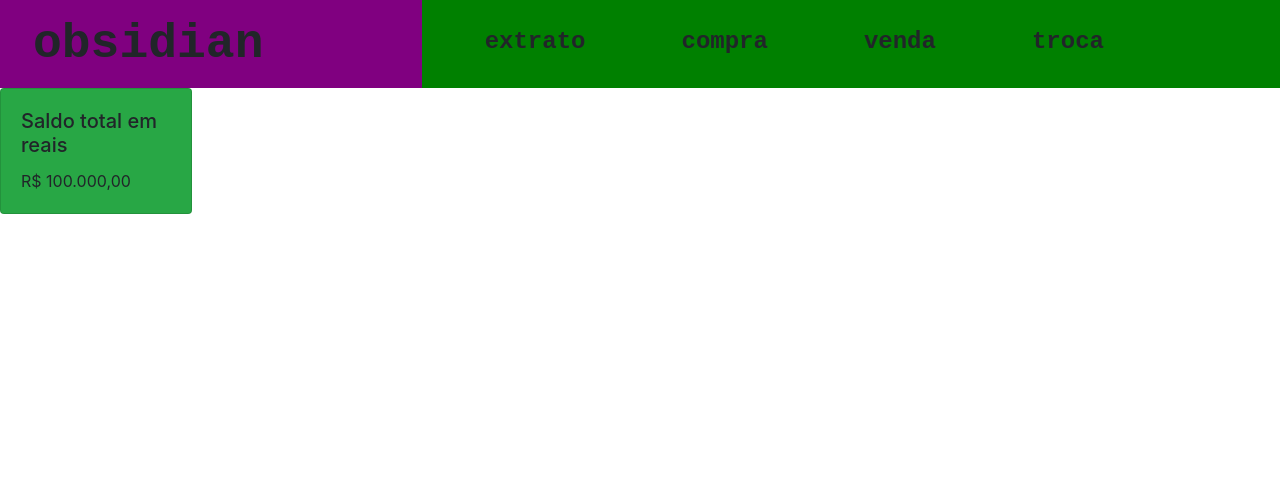
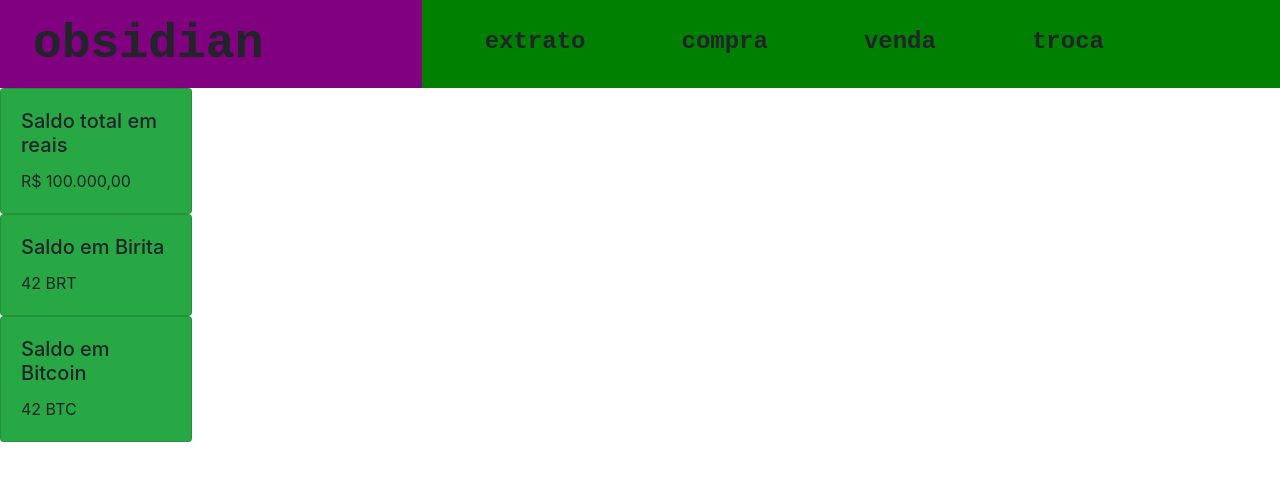
Before and after one commit to marjorinec/obsidian, a React (Create React App) app: page / in a window 1280 px wide. Shown: the top 480 px of the page. Built offline with nearby package versions, Linux system fonts and the light colour scheme.

Commit message:
feat: add criptobalance component

```diff
--- a/src/App.js
+++ b/src/App.js
@@ -2,12 +2,15 @@ import React from 'react'
 import './App.css'
 import Header from './Header'
 import Balance from './Balance'
+import Criptobalance from './Criptobalance';
 
 function App() {
   return (
     <div className="app">
       <Header/>
       <Balance/>
+      <Criptobalance coinName="Birita"/>
+      <Criptobalance coinName="Bitcoin"/>
     </div>
   );
 }
--- /dev/null
+++ b/src/Criptobalance.js
@@ -0,0 +1,26 @@
+import React from 'react'
+import { Card } from 'react-bootstrap'
+
+class Criptobalance extends React.Component {
+  constructor(props) {
+    super(props)
+    this.coinCode = props.coinName === "Bitcoin" ? "BTC" : "BRT"
+  }
+  render() {
+
+    return (
+      <Card bg="success" style={{ width: '12rem'}}>
+        <Card.Body>
+          <Card.Title>
+            Saldo em {this.props.coinName}
+          </Card.Title>
+          <Card.Text>
+            42 {this.coinCode}
+          </Card.Text>
+        </Card.Body>
+      </Card>
+    )
+  }
+}
+
+export default Criptobalance
```
